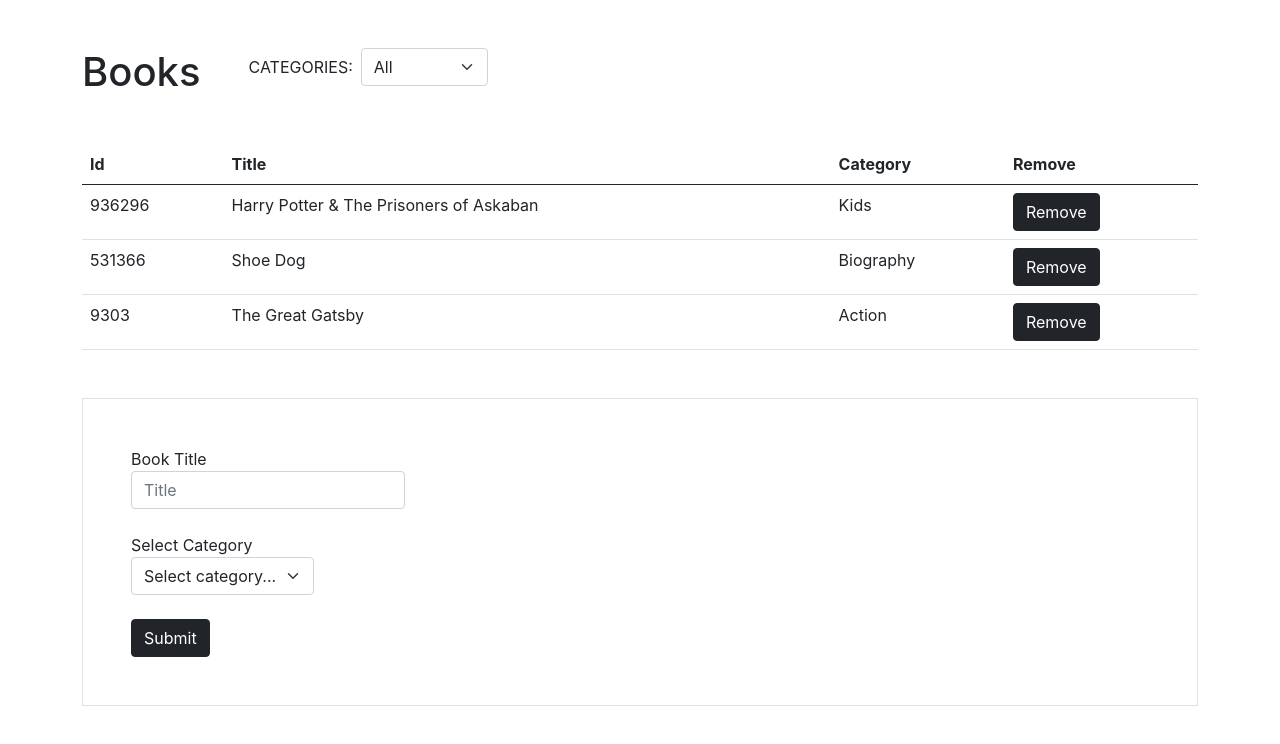
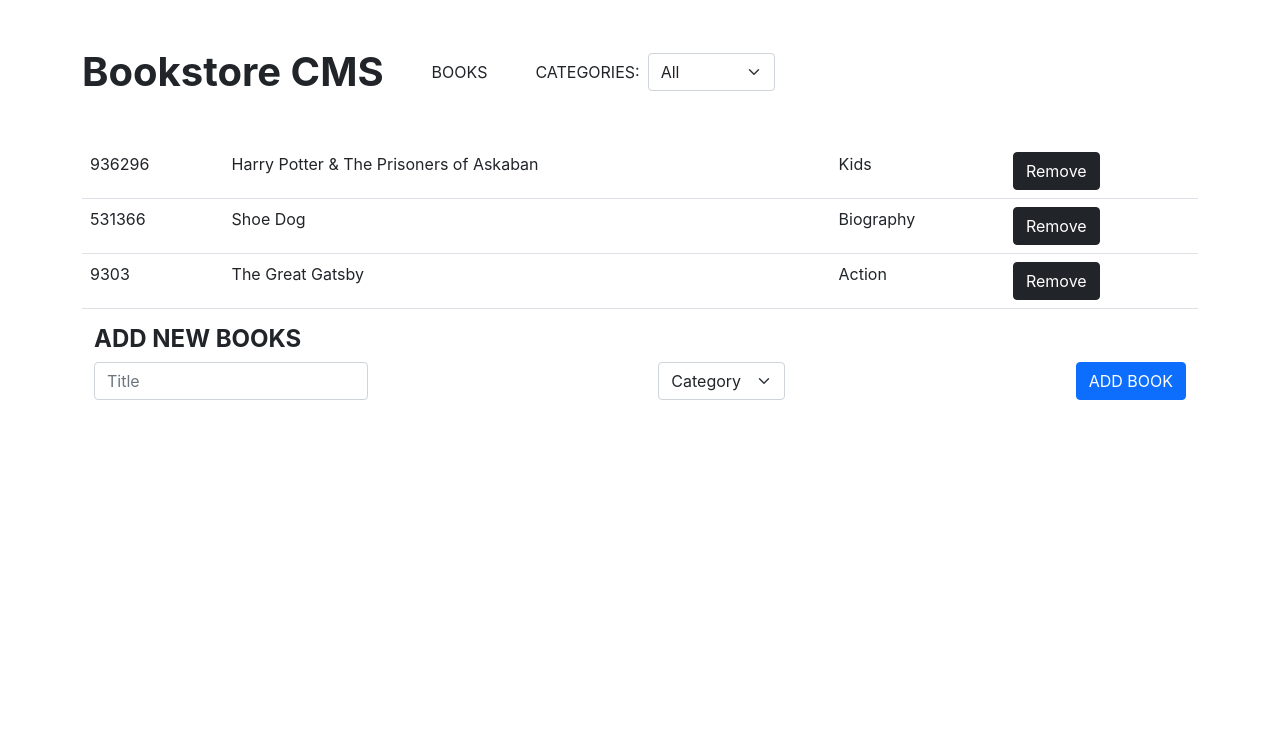
Before and after one commit to akshay-narkar/Bookstore, a React (Create React App) app: page / in a window 1280 px wide. Shown: the top 744 px of the page. Built offline with nearby package versions, Linux system fonts and the light colour scheme.

Commit message:
Add classnames for styling

```diff
--- a/src/Containers/Booksform.js
+++ b/src/Containers/Booksform.js
@@ -27,31 +27,29 @@ function Booksform(props) {
   };
 
   return (
-    <div className="container border mt-5 p-5">
-
+    <div className="container addbooks">
+      <h4 className="bordertop montreg fw-bold">ADD NEW BOOKS</h4>
       <form onSubmit={submitChange}>
-        <div className="form-group">
+        <div className="form-group d-flex justify-content-between">
           <div className="mb-3">
             <label htmlFor="exampleFormControlInput1" className="form-label">
-              Book Title
-              <input type="text" className="form-control" id="exampleFormControlInput1" placeholder="Title" onChange={handleChange} required />
+              <input type="text" className="form-control text-box" id="exampleFormControlInput1" placeholder="Title" onChange={handleChange} required />
             </label>
 
           </div>
           <div className="mb-3">
             <label htmlFor="exampleselectInput1" className="form-label">
+              <select className="form-select form-control catselect" value={state.Category} id="exampleselectInput1" aria-label="selectbooks" onChange={handleChange} required>
+                <option value="" disabled>Category</option>
 
-              Select Category
-
-              <select className="form-select form-control" value={state.Category} id="exampleselectInput1" aria-label="selectbooks" onChange={handleChange} required>
-                <option value="" disabled>Select category...</option>
-
-                { /* eslint-disable-next-line */ }
+                { /* eslint-disable-next-line */}
                 {categories.map((x) => <option value={x} key={Math.random()}>{x}</option>)}
               </select>
             </label>
           </div>
-          <button type="submit" className="btn btn-dark">Submit</button>
+          <div>
+            <button type="submit" className="btn btn-primary roboto">ADD BOOK</button>
+          </div>
         </div>
       </form>
     </div>
--- a/src/Containers/Bookslist.js
+++ b/src/Containers/Bookslist.js
@@ -26,23 +26,21 @@ function Bookslist(props) {
   return (
 
     <div className="mt-5">
-      <div className="d-flex d-align-items-center mb-5">
-        <h1 className="m-0">Books</h1>
+      <div className="d-flex justify-content-between align-items-center mb-5 bookstore-header d-flex">
+        <div className="d-flex align-items-center">
+          <h1 className="m-0 azure montreg fw-bold">Bookstore CMS</h1>
+          <p className="ms-5 my-0 montreg bookssize">BOOKS</p>
           <CategoryFilter
             clickHandler={handleFilterChange}
             filtercat={filternew}
           />
         </div>
+        <div>
+          <i className="fas fa-user-circle azure fa-2x" aria-hidden="true" />
+        </div>
+      </div>
+      <div className="table-class">
         <table className="table">
-        <thead>
-          <tr>
-            <th scope="col">Id</th>
-            <th scope="col">Title</th>
-            <th scope="col">Category</th>
-            <th scope="col">Remove</th>
-
-          </tr>
-        </thead>
           <tbody>
 
             {filteredbooks.map((x, i) => (
@@ -56,6 +54,7 @@ function Bookslist(props) {
 
           </tbody>
         </table>
+      </div>
     </div>
   );
 }
```
Lines whose indentation alone changed are shown as unchanged.
